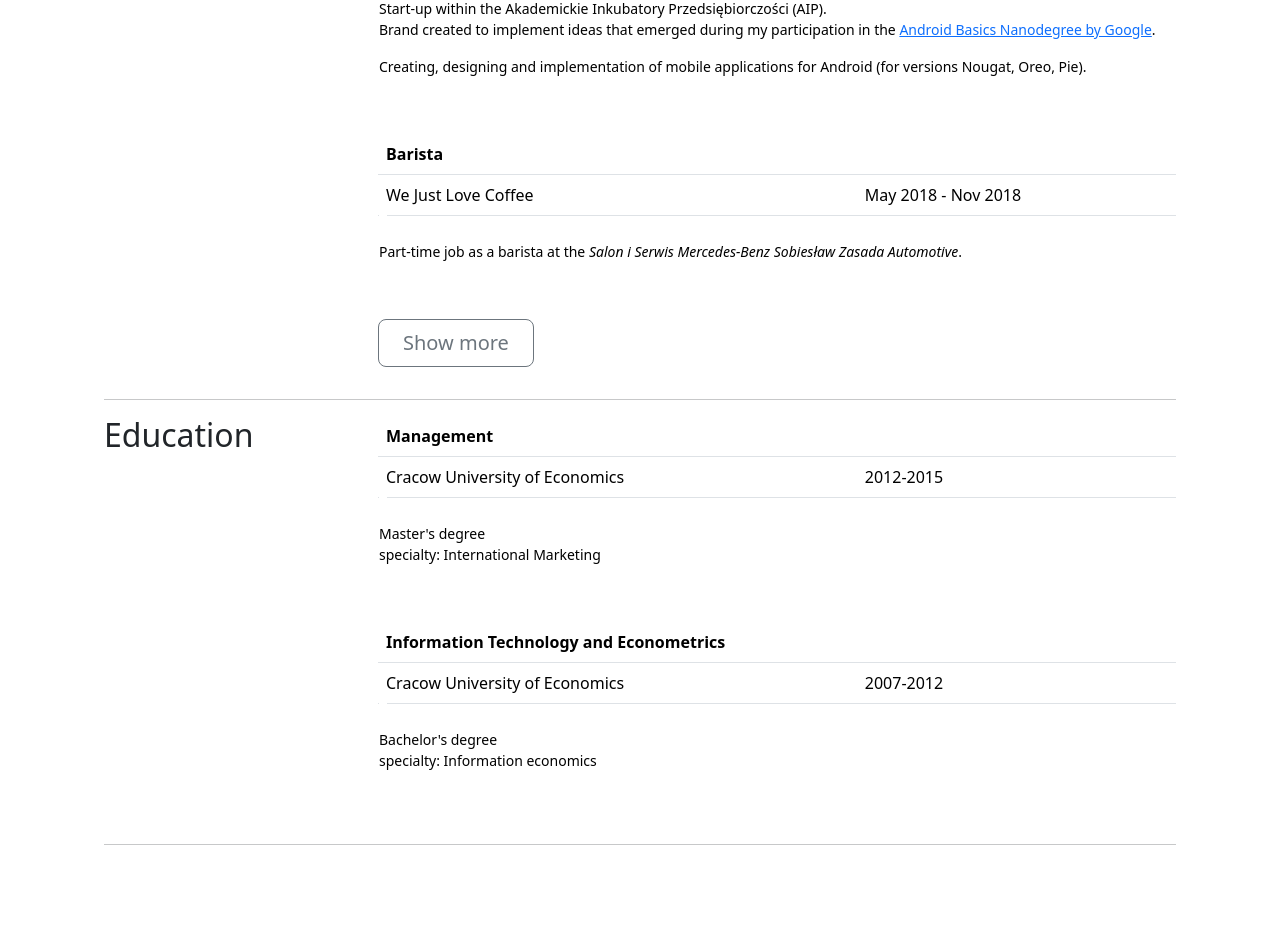
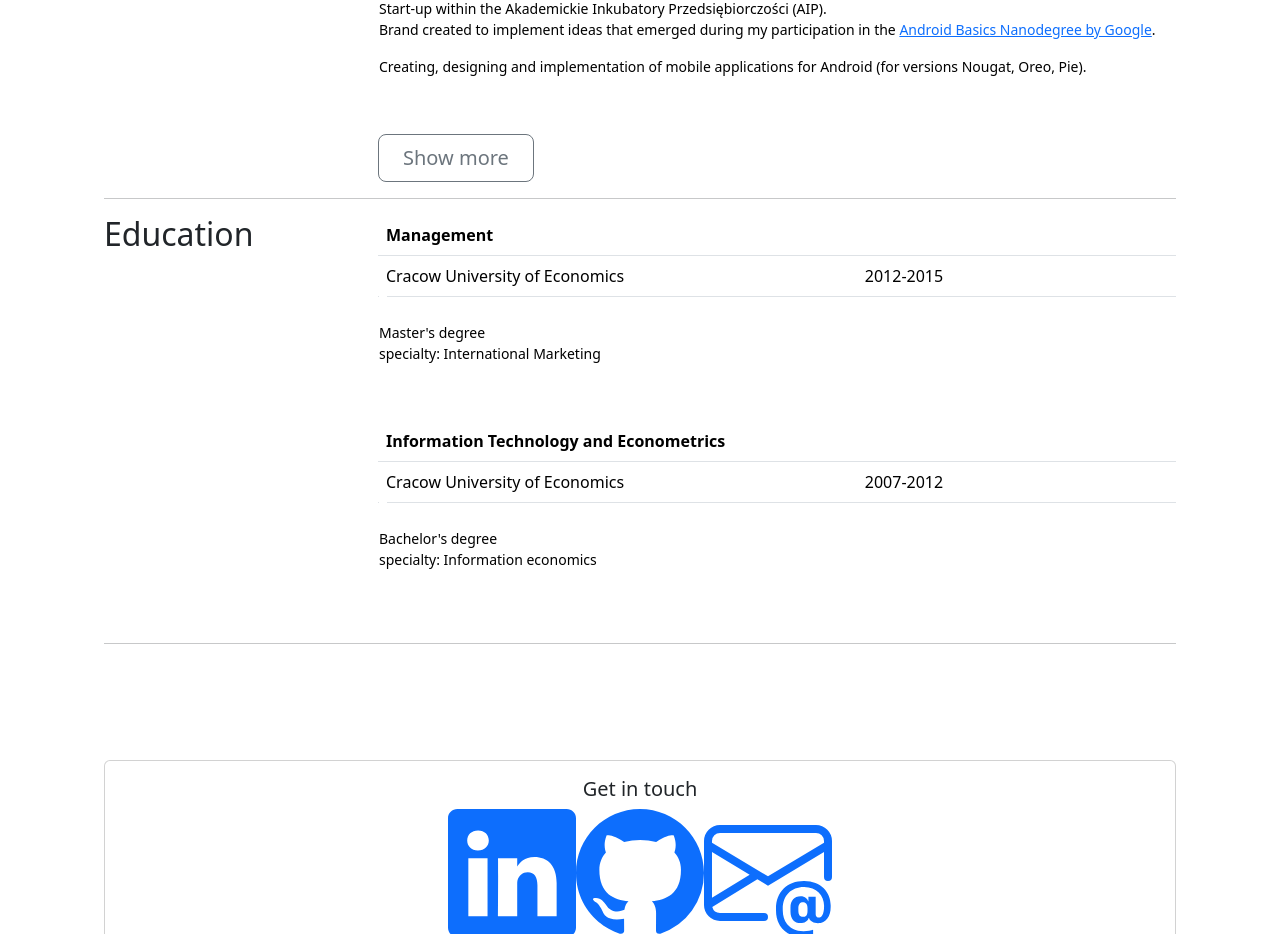
Before and after one commit to joannahulek/joannahulek.github.io, a React (Create React App) app: page / in a window 1280 px wide. Shown: the part 2380-3314 px from the top of the page. Built offline with nearby package versions, Linux system fonts and the light colour scheme; the HTML template or start-up script is replaced by a standard one.

Commit message:
show less button implemented in CV section

```diff
--- a/src/components/CV2/CV2.tsx
+++ b/src/components/CV2/CV2.tsx
@@ -55,14 +55,16 @@ function MoreElements(moreItems: CvElement[]){
     if (moreItems.length==0){return (<></>)}
     else {
         return (<>
-            <p className="d-inline-flex gap-1">
-                <button className="btn btn-outline-secondary btn-lg px-4" type="button" data-bs-toggle="collapse"
+                <button className="btn hide-me btn-outline-secondary btn-lg px-4" type="button" data-bs-toggle="collapse"
                         data-bs-target="#collapseExample" aria-expanded="false" aria-controls="collapseExample">
                     Show more
                 </button>
-            </p>
             <div className="collapse" id="collapseExample">
                 {createElement(moreItems)}
+                <button className="btn btn-outline-secondary btn-lg px-4" type="button" data-bs-toggle="collapse"
+                        data-bs-target="#collapseExample" aria-expanded="false" aria-controls="collapseExample">
+                    Show less
+                </button>
             </div>
         </>)
     }
--- a/src/components/CV2/CvContent.tsx
+++ b/src/components/CV2/CvContent.tsx
@@ -8,7 +8,7 @@ export type CvElement = {
 }
 
 export function getWork(){
-    return [ubs, johu, mercedes]
+    return [ubs, johu]
 }
 
 export function WorkMore(){
--- a/src/styles/App.css
+++ b/src/styles/App.css
@@ -50,6 +50,8 @@ div.biogram{
     padding: 40px 20px;
 }
 
+.hide-me[aria-expanded="true"] {display: none;}
+
 @media (prefers-reduced-motion: reduce) {
 
 
```
